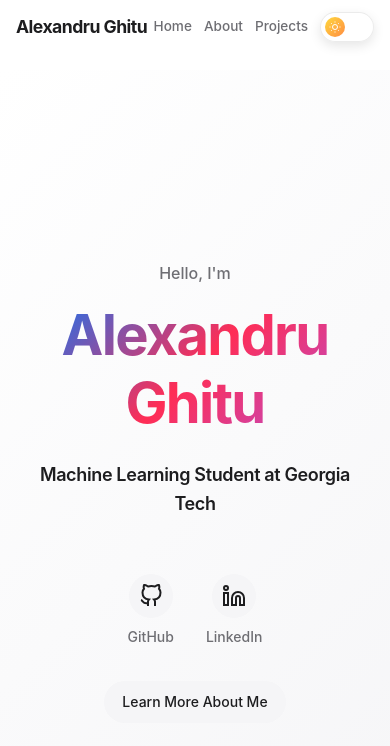
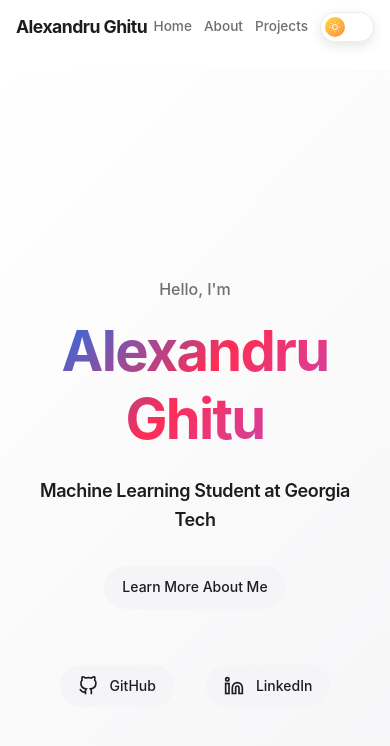
Before and after one commit to alexghitu/alexghitu.github.io, a React (Vite) app: page / in a window 390 px wide. Shown: the top 746 px of the page. Built offline with nearby package versions, Linux system fonts and the light colour scheme.

Commit message:
feat: change buttons styling

```diff
--- a/src/components/sections/hero/Hero.tsx
+++ b/src/components/sections/hero/Hero.tsx
@@ -14,8 +14,8 @@ export default function Hero() {
           <HeroName name="Alexandru Ghitu" />
           <HeroBio bio="Machine Learning Student at Georgia Tech" />
           <div className="hero-actions">
+            <HeroButton text="Learn More About Me" href="#about" />
             <HeroSocials />
-            <HeroButton text="Learn More About Me" href="#about" />
           </div>
         </div>
       </div>
--- a/src/components/sections/hero/HeroButton.css
+++ b/src/components/sections/hero/HeroButton.css
@@ -12,11 +12,12 @@
 }
 
 .hero-button:hover {
-  background: var(--accent-blue);
-  color: white;
+  background: var(--accent-blue) !important;
+  color: #ffffff !important;
   border-color: var(--accent-blue);
   transform: translateY(-4px);
   box-shadow: 0 8px 16px rgba(0, 0, 0, 0.2);
+  opacity: 1;
 }
 
 .hero-button:active {
--- a/src/components/sections/hero/HeroSocials.css
+++ b/src/components/sections/hero/HeroSocials.css
@@ -6,44 +6,58 @@
 
 .social-link-wrapper {
   display: flex;
-  flex-direction: column;
   align-items: center;
-  gap: 0.5rem;
+  gap: 0.75rem;
+  padding: var(--spacing-sm) var(--spacing-lg);
+  border-radius: 50px;
+  background: var(--bg-secondary);
+  transition: all 0.3s ease;
+  border: 2px solid transparent;
+  text-decoration: none;
 }
 
 .social-label {
   font-size: 0.875rem;
-  color: var(--text-secondary);
+  color: var(--text-primary);
   font-weight: 500;
   transition: color 0.3s ease;
 }
 
 .social-link-wrapper:hover .social-label {
-  color: var(--accent-blue);
+  color: #ffffff;
 }
 
 .social-button {
   display: flex;
   align-items: center;
   justify-content: center;
-  width: 48px;
-  height: 48px;
-  border-radius: 50%;
-  background: var(--bg-secondary);
+  width: 24px;
+  height: 24px;
   color: var(--text-primary);
   transition: all 0.3s ease;
-  border: 2px solid transparent;
 }
 
-.social-button:hover {
-  background: var(--accent-blue);
-  color: white;
+.social-link-wrapper:hover {
+  background: var(--accent-blue) !important;
   border-color: var(--accent-blue);
   transform: translateY(-4px);
   box-shadow: 0 8px 16px rgba(0, 0, 0, 0.2);
+  opacity: 1;
 }
 
-.social-button:active {
+.social-link-wrapper:hover .social-button {
+  color: #ffffff !important;
+}
+
+.social-link-wrapper:hover .social-button svg {
+  stroke: #ffffff;
+}
+
+.social-link-wrapper:hover .social-label {
+  color: #ffffff !important;
+}
+
+.social-link-wrapper:active {
   transform: translateY(-2px);
 }
 
@@ -52,8 +66,13 @@
     margin-top: 1.5rem;
   }
 
+  .social-link-wrapper {
+    padding: var(--spacing-xs) var(--spacing-md);
+    font-size: 0.875rem;
+  }
+
   .social-button {
-    width: 44px;
-    height: 44px;
+    width: 20px;
+    height: 20px;
   }
 }
--- a/src/components/sections/hero/HeroSocials.tsx
+++ b/src/components/sections/hero/HeroSocials.tsx
@@ -9,32 +9,32 @@ export default function HeroSocials() {
   return (
     <div className="hero-socials">
       {githubLink && (
-        <div className="social-link-wrapper">
         <a
           href={githubLink.url}
           target="_blank"
           rel="noopener noreferrer"
-            className="social-button"
+          className="social-link-wrapper"
           aria-label="GitHub"
         >
+          <div className="social-button">
             <GitHubIcon size={24} />
+          </div>
+          <span className="social-label">GitHub</span>
         </a>
-          <span className="social-label">GitHub</span>
-        </div>
       )}
       {linkedinLink && (
-        <div className="social-link-wrapper">
         <a
           href={linkedinLink.url}
           target="_blank"
           rel="noopener noreferrer"
-            className="social-button"
+          className="social-link-wrapper"
           aria-label="LinkedIn"
         >
+          <div className="social-button">
             <LinkedInIcon size={24} />
+          </div>
+          <span className="social-label">LinkedIn</span>
         </a>
-          <span className="social-label">LinkedIn</span>
-        </div>
       )}
     </div>
   );
```
Lines whose indentation alone changed are shown as unchanged.
